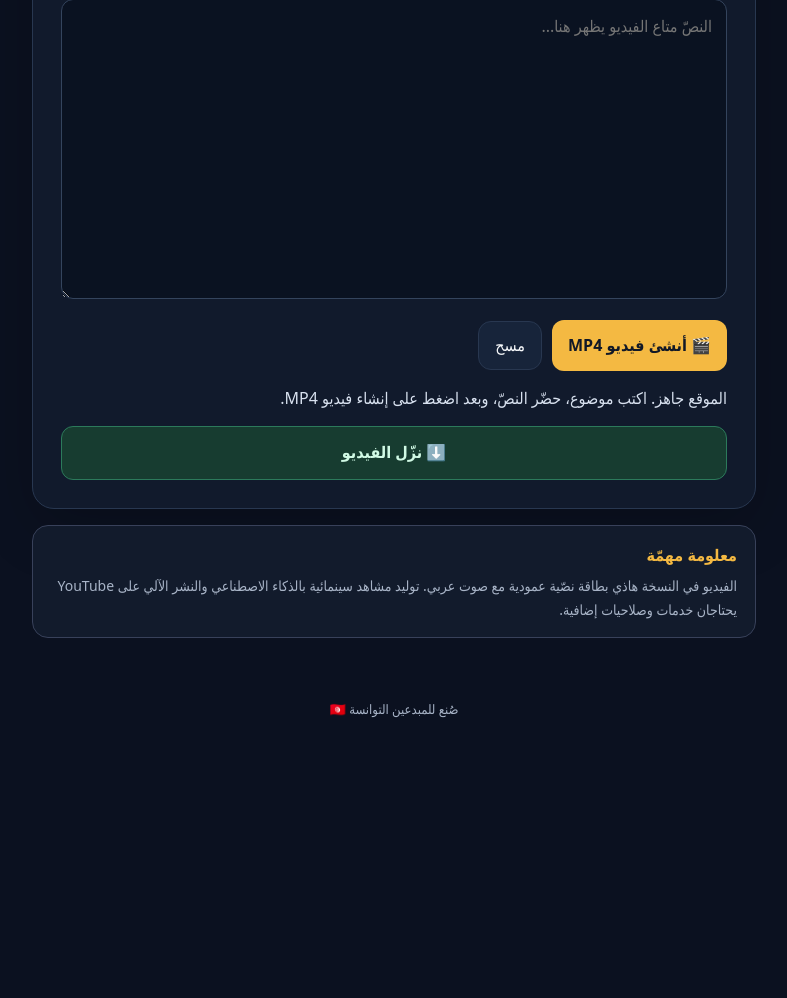
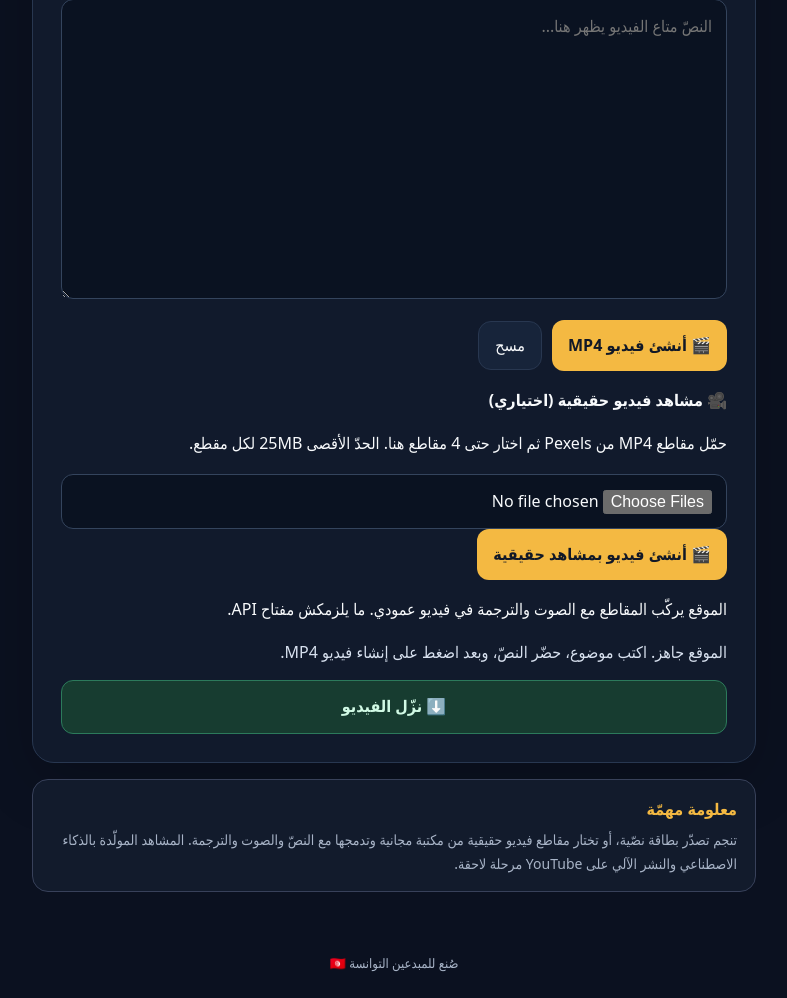
Before and after one commit to houbisaad2-stack/tounsi-ai-studio, a Flask app: page / in a window 1280 px wide. Shown: the part 724-1722 px from the top of the page, without its empty margins (246-1033 px from the left). Before the commit the page ends 1442 px from the top, so only its background shows below. Run offline with Flask 3, Linux system fonts and the light colour scheme.

Commit message:
Add stock footage upload controls

```diff
--- a/templates/index.html
+++ b/templates/index.html
@@ -19,11 +19,18 @@
 <label for="title">عنوان الفيديو</label><input id="title" maxlength="120" placeholder="عنوان الفيديو">
 <label for="script">النصّ (تنجم تبدّلو قبل التصدير)</label><textarea id="script" rows="10" placeholder="النصّ متاع الفيديو يظهر هنا..."></textarea>
 <div class="actions"><button type="button" class="primary" id="render">🎬 أنشئ فيديو MP4</button><button type="button" class="secondary" id="clear">مسح</button></div>
+<div class="stock-box">
+<label for="stockClips">🎥 مشاهد فيديو حقيقية (اختياري)</label>
+<p class="stock-help">حمّل مقاطع MP4 من Pexels ثم اختار حتى 4 مقاطع هنا. الحدّ الأقصى 25MB لكل مقطع.</p>
+<input id="stockClips" type="file" accept="video/mp4,video/quicktime,video/webm,.m4v" multiple>
+<button type="button" class="primary stock-button" id="renderStock">🎬 أنشئ فيديو بمشاهد حقيقية</button>
+<p class="stock-help">الموقع يركّب المقاطع مع الصوت والترجمة في فيديو عمودي. ما يلزمكش مفتاح API.</p>
+</div>
 <div id="status" class="status" aria-live="polite">الموقع جاهز. اكتب موضوع، حضّر النصّ، وبعد اضغط على إنشاء فيديو MP4.</div>
 <a id="download" class="download" hidden>⬇️ نزّل الفيديو</a>
 <div id="previewWrap" class="preview-wrap" hidden><strong>معاينة الفيديو</strong><video id="videoPreview" controls playsinline preload="metadata"></video></div>
 </section>
-<section class="note"><strong>معلومة مهمّة</strong><p>الفيديو في النسخة هاذي بطاقة نصّية عمودية مع صوت عربي. توليد مشاهد سينمائية بالذكاء الاصطناعي والنشر الآلي على YouTube يحتاجان خدمات وصلاحيات إضافية.</p></section>
+<section class="note"><strong>معلومة مهمّة</strong><p>تنجم تصدّر بطاقة نصّية، أو تختار مقاطع فيديو حقيقية من مكتبة مجانية وتدمجها مع النصّ والصوت والترجمة. المشاهد المولّدة بالذكاء الاصطناعي والنشر الآلي على YouTube مرحلة لاحقة.</p></section>
 </main><footer>صُنع للمبدعين التوانسة 🇹🇳</footer>
 <script>
 (() => {
@@ -60,6 +67,45 @@
     } catch (e) { status.textContent = "تعذّر إنشاء الفيديو: " + e.message; }
     finally { renderButton.disabled = false; }
   });
+  $("renderStock").addEventListener("click", async () => {
+    const files = $("stockClips").files;
+    if (!files || files.length < 1) {
+      status.textContent = "اختار مقطع فيديو واحد على الأقل من جهازك أولًا.";
+      return;
+    }
+    if (files.length > 4) {
+      status.textContent = "اختار 4 مقاطع كحدّ أقصى في المرّة.";
+      return;
+    }
+    if (!$("script").value.trim()) {
+      status.textContent = "حضّر النصّ أولًا، وبعد أنشئ الفيديو بالمشاهد.";
+      return;
+    }
+    const button = $("renderStock");
+    const oldText = button.textContent;
+    button.disabled = true; renderButton.disabled = true;
+    status.textContent = "نركّب المشاهد والصوت والترجمة... خلّي الصفحة محلولة. العملية تنجم تاخو شوية وقت.";
+    $("download").hidden = true; $("previewWrap").hidden = true;
+    try {
+      const form = new FormData();
+      form.append("title", $("title").value);
+      form.append("script", $("script").value);
+      Array.from(files).forEach(file => form.append("clips", file, file.name));
+      const response = await fetch("/api/render-stock", {method:"POST", body:form});
+      const raw = await response.text(); let result = {};
+      try { result = raw ? JSON.parse(raw) : {}; } catch (_) { throw new Error("ردّ الخادم موش مفهوم (HTTP " + response.status + ")."); }
+      if (!response.ok) throw new Error(result.error || ("فشل الطلب (HTTP " + response.status + ")."));
+      if (!result.download_url) throw new Error("الخادم ما رجّعش رابط الفيديو.");
+      $("download").href = result.download_url; $("download").hidden = false;
+      if (result.preview_url) { $("videoPreview").src = result.preview_url; $("previewWrap").hidden = false; }
+      status.textContent = result.message || "الفيديو بالمشاهد جاهز.";
+      $("previewWrap").scrollIntoView({behavior:"smooth", block:"start"});
+    } catch (e) {
+      status.textContent = "تعذّر إنشاء فيديو المشاهد: " + e.message;
+    } finally {
+      button.disabled = false; renderButton.disabled = false; button.textContent = oldText;
+    }
+  });
   $("clear").addEventListener("click", () => {
     $("topic").value = ""; $("title").value = ""; $("script").value = ""; status.textContent = "تمّ المسح. اكتب موضوع جديد.";
     $("download").hidden = true; $("previewWrap").hidden = true; $("videoPreview").removeAttribute("src");
```
